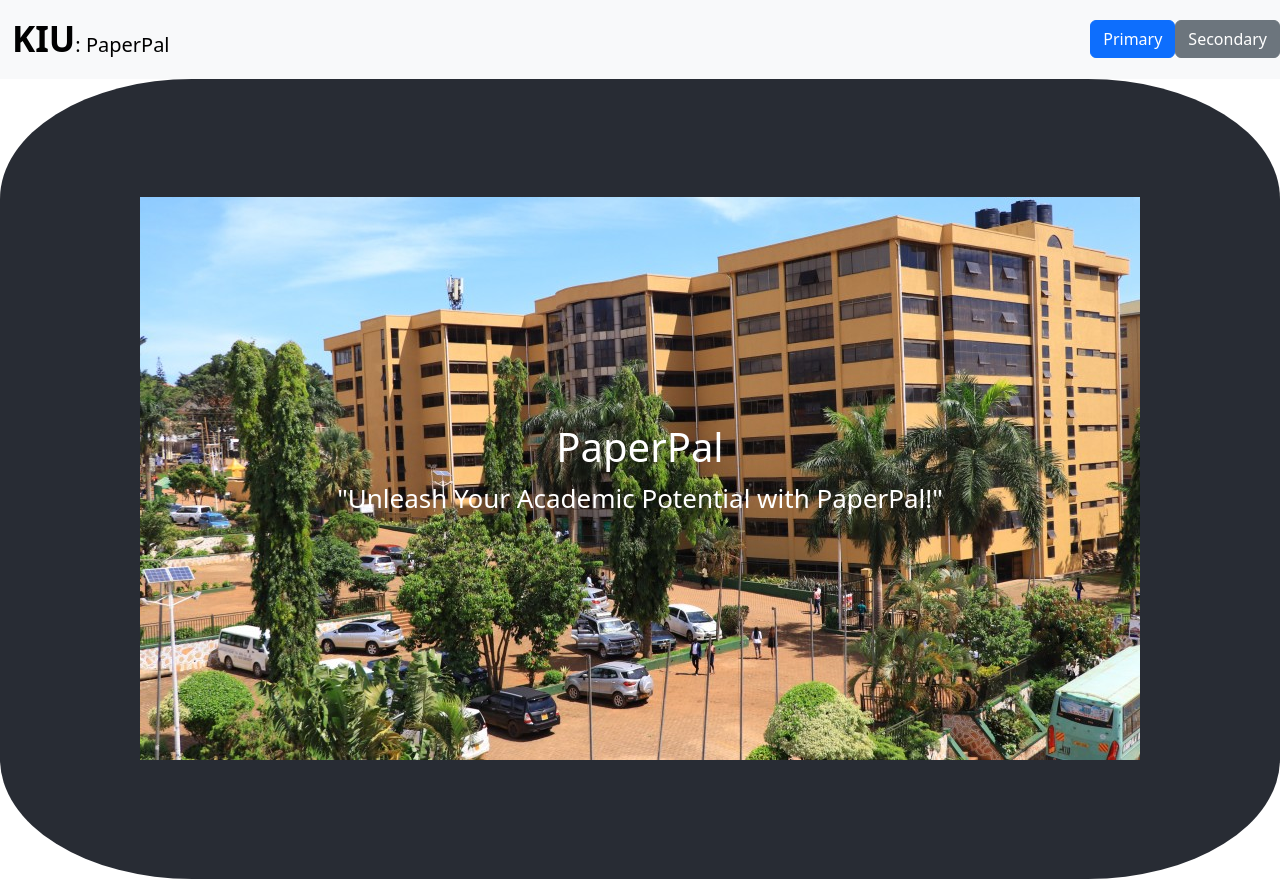
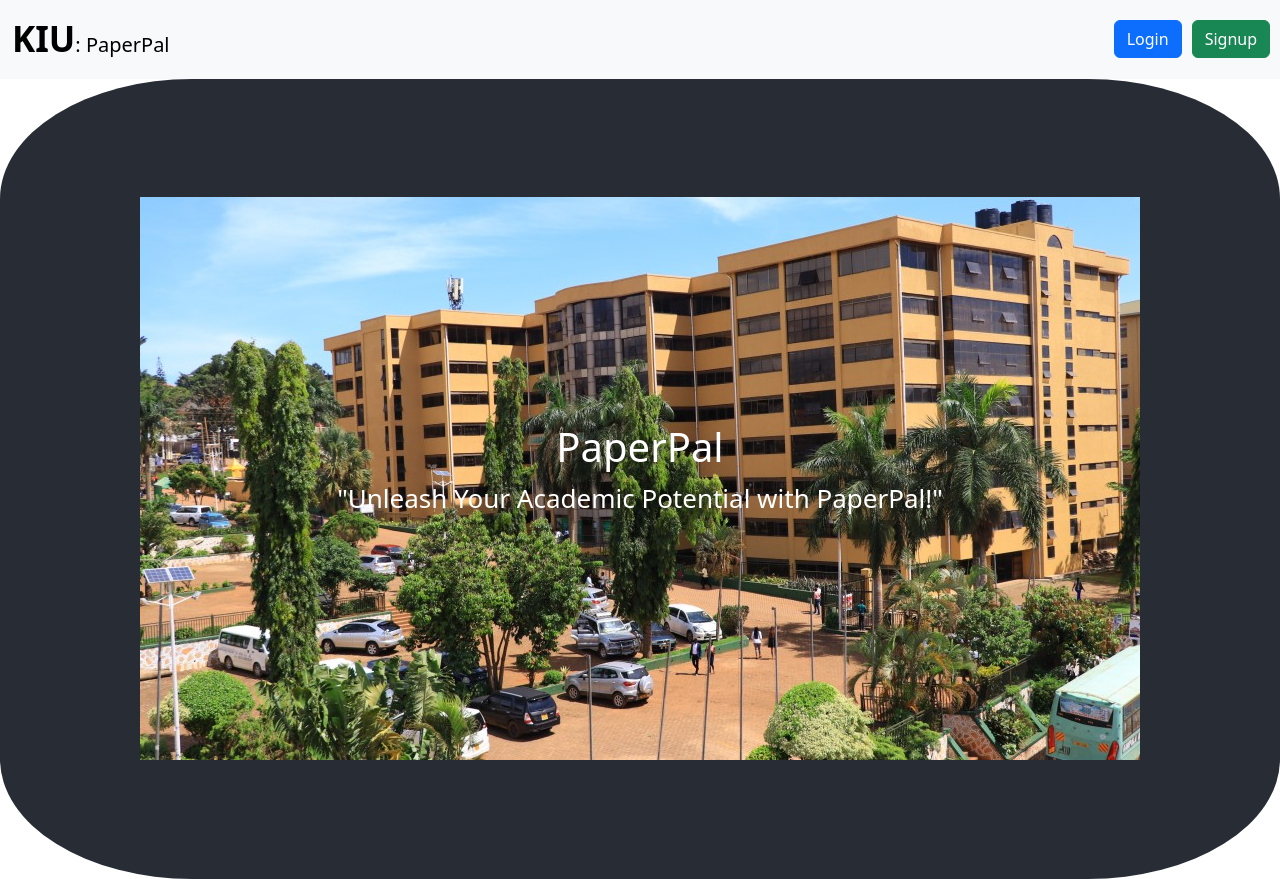
Before and after one commit to JesseOtim/Past, a React (Create React App) app: page / in a window 1280 px wide. Built offline with nearby package versions, Linux system fonts and the light colour scheme.

Commit message:
Refactor code

```diff
--- a/src/App.js
+++ b/src/App.js
@@ -19,8 +19,8 @@ function App() {
           </Navbar.Brand>
           <Navbar.Toggle aria-controls="basic-navbar-nav" />
         </Container>
-        <Button variant="primary">Primary</Button>{' '}
-      <Button variant="secondary">Secondary</Button>{' '}
+        <Button variant="primary">Login</Button>{' '}
+      <Button variant="success" style={{marginLeft:'10px', marginRight:'10px'}}>Signup</Button>{' '}
       </Navbar>
       <header className="App-header">
         <h1>PaperPal</h1>
```
